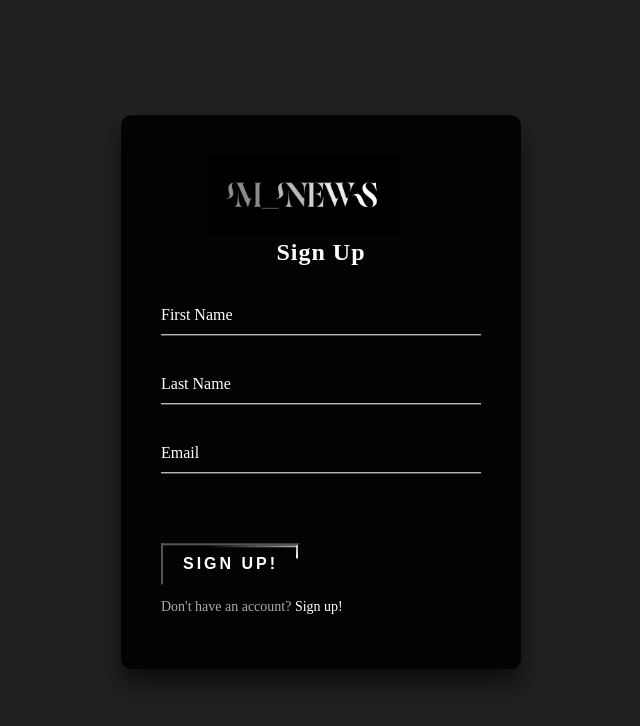
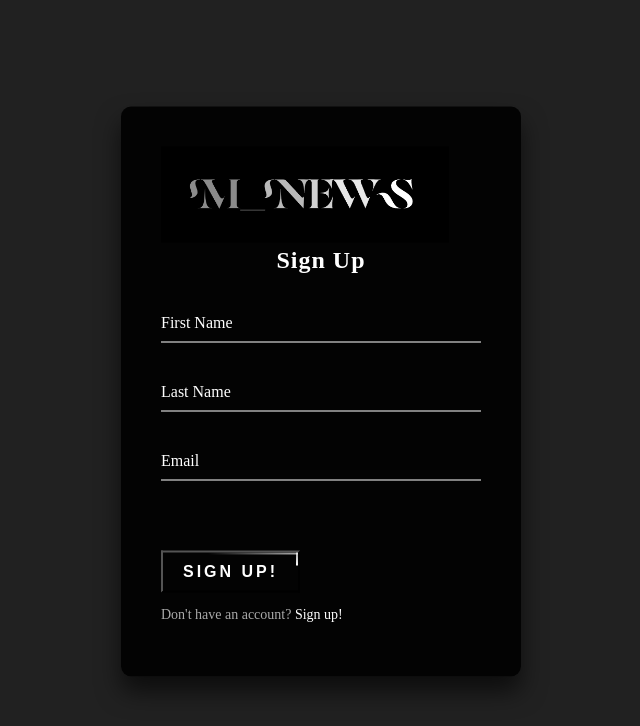
Before and after one commit to dm-mensavi/contactForm, a website: page signup.html in a window 1280 px wide. Shown: the whole page, without its empty margins (319-959 px from the left). Drawn offline with Linux system fonts and the light colour scheme.

Commit message:
Align logo to center

```diff
--- a/public/css/styles.css
+++ b/public/css/styles.css
@@ -247,10 +247,11 @@ button {
 }
 
 #logo {
-  width: 15vw;
-  height: 10vh;
+  width: 90%;
+  height: 12vh;
   /* text-align: center; */
-  margin-left: 15%;
+  margin-left: auto;
+  margin-right: auto;
 }
 
 #login-text {
```
